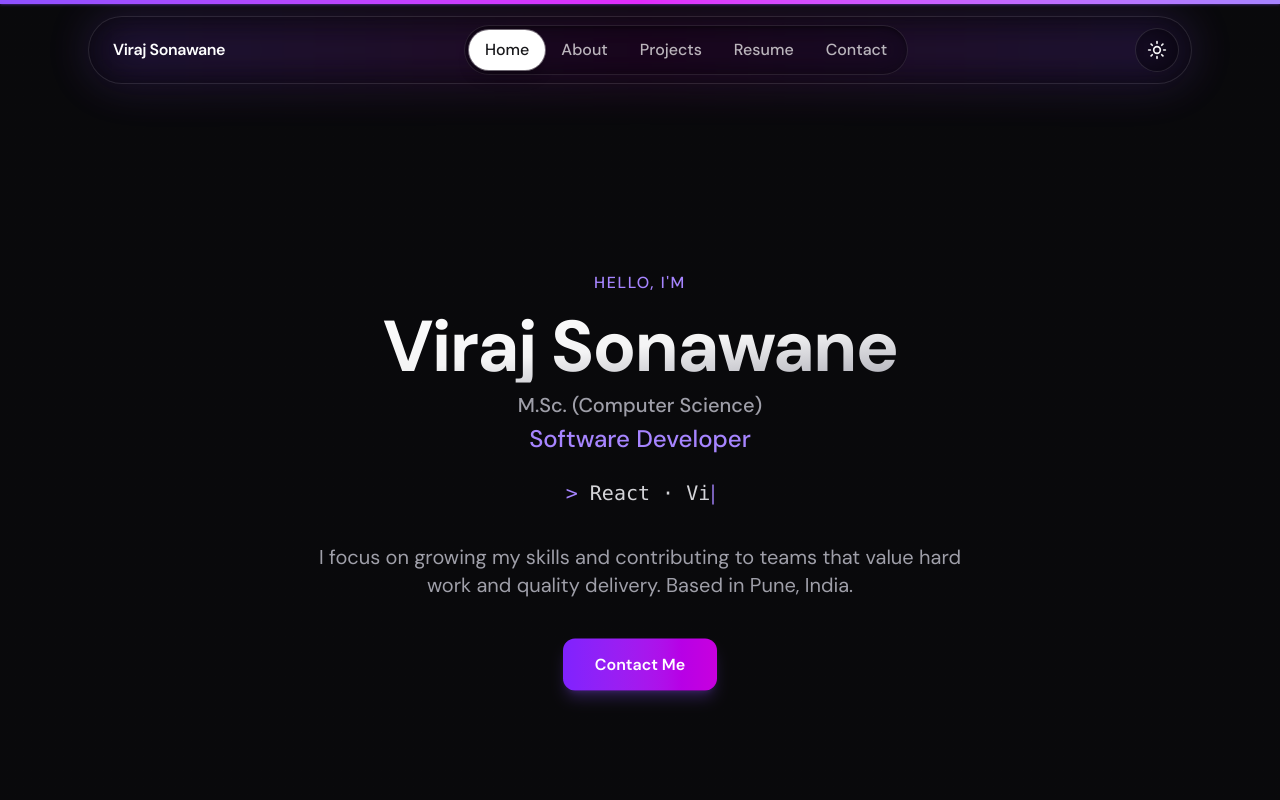
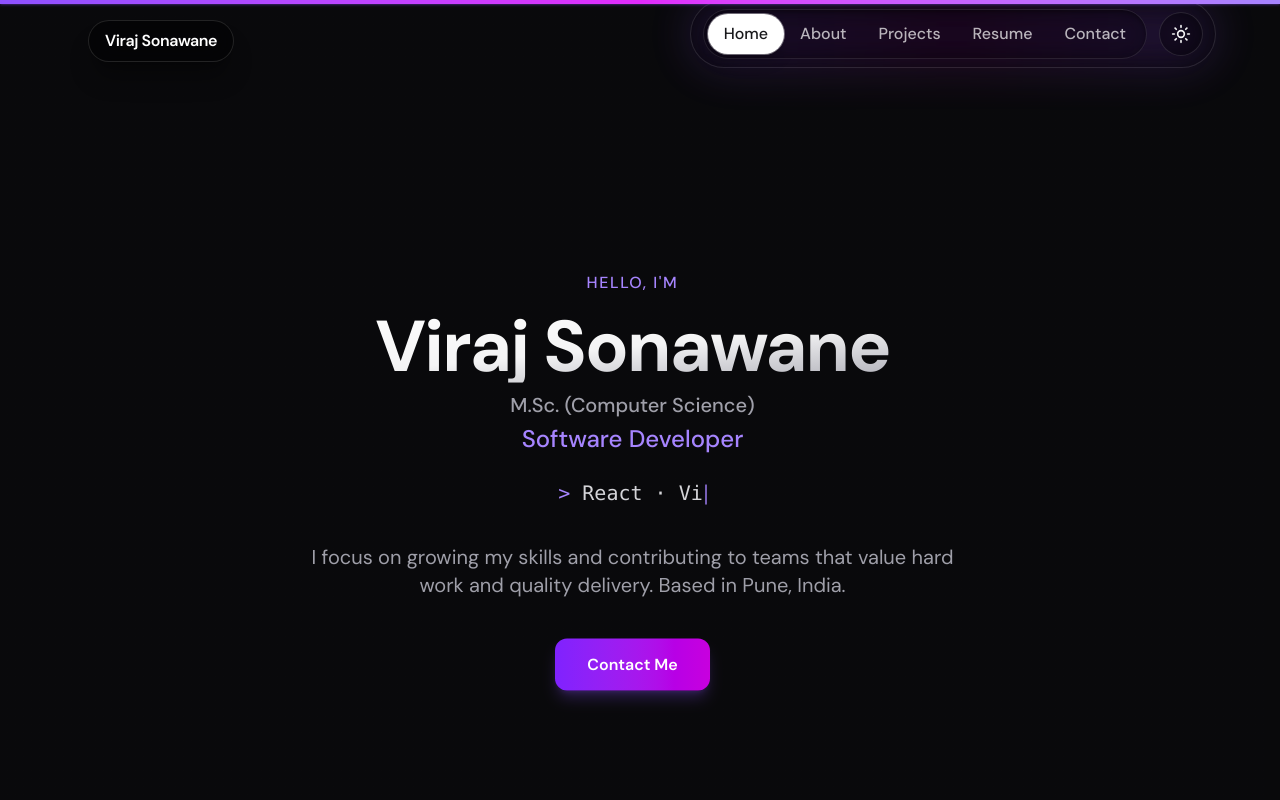
Before and after one commit to virajsonawane/Own-portfolio, a React (Vite) app: page / in a window 1280 px wide. Shown: the top 800 px of the page. Built offline with nearby package versions, Linux system fonts and the light colour scheme.

Commit message:
Project push for deploy updated

```diff
--- a/src/components/Navbar.jsx
+++ b/src/components/Navbar.jsx
@@ -1,5 +1,5 @@
-import { motion, AnimatePresence, useReducedMotion } from 'framer-motion'
-import { useEffect, useMemo, useState } from 'react'
+import { motion, AnimatePresence, animate, useMotionValue, useReducedMotion } from 'framer-motion'
+import { useEffect, useMemo, useRef, useState } from 'react'
 import { Menu, Moon, Sun, X } from 'lucide-react'
 import { useTheme } from '../context/ThemeContext'
 import { site } from '../data/siteContent'
@@ -23,6 +23,13 @@ export function Navbar() {
   const [open, setOpen] = useState(false)
   const [active, setActive] = useState('hero')
   const [scrolled, setScrolled] = useState(false)
+  const wrapRef = useRef(null)
+  const navRef = useRef(null)
+  const brandRef = useRef(null)
+  const [centerShift, setCenterShift] = useState(0)
+  const x = useMotionValue(0)
+  const xAnimRef = useRef(null)
+  const shiftSpeedPxPerSec = 520
 
   const orderedIds = useMemo(() => links.map((l) => l.id), [])
 
@@ -34,6 +41,21 @@ export function Navbar() {
     window.addEventListener('scroll', onScroll, { passive: true })
     return () => window.removeEventListener('scroll', onScroll)
   }, [])
+
+  // Constant-speed x animation (no easing or spring artifacts).
+  useEffect(() => {
+    if (reduce) return undefined
+
+    const target = scrolled ? centerShift : 0
+    const current = x.get()
+    const distance = Math.abs(target - current)
+    const duration = Math.min(1.8, Math.max(0.7, distance / shiftSpeedPxPerSec))
+
+    xAnimRef.current?.stop?.()
+    xAnimRef.current = animate(x, target, { duration, ease: 'linear' })
+
+    return () => xAnimRef.current?.stop?.()
+  }, [centerShift, reduce, scrolled, x])
 
   useEffect(() => {
     const sections = orderedIds
@@ -70,20 +92,91 @@ export function Navbar() {
     ? 'bg-white/22 dark:bg-black/55 border-white/20 dark:border-white/15 shadow-2xl'
     : 'bg-white/16 dark:bg-black/45 border-white/15 dark:border-white/12 shadow-xl'
 
+  useEffect(() => {
+    function compute() {
+      const wrap = wrapRef.current
+      const nav = navRef.current
+      const brand = brandRef.current
+      if (!wrap || !nav || !brand) return
+
+      const w = wrap.getBoundingClientRect().width
+      const n = nav.getBoundingClientRect().width
+      const b = brand.getBoundingClientRect().width
+      const gap = 16 // matches `gap-4`
+
+      // nav is positioned at right:0; we want to center it in the space *to the right of the brand*.
+      const available = Math.max(0, w - b - gap)
+      const desiredLeft = b + gap + Math.max(0, (available - n) / 2)
+      const rightPos = w - n
+      setCenterShift(desiredLeft - rightPos)
+    }
+
+    compute()
+
+    const ro = new ResizeObserver(compute)
+    if (wrapRef.current) ro.observe(wrapRef.current)
+    if (navRef.current) ro.observe(navRef.current)
+    if (brandRef.current) ro.observe(brandRef.current)
+    window.addEventListener('resize', compute)
+
+    return () => {
+      ro.disconnect()
+      window.removeEventListener('resize', compute)
+    }
+  }, [])
+
   return (
     <header className="fixed inset-x-0 top-0 z-50">
-      <div className="mx-auto max-w-6xl px-4 pt-4 sm:px-6">
+      <div
+        ref={wrapRef}
+        className="relative mx-auto flex max-w-6xl items-start justify-start gap-4 px-4 pt-4 sm:px-6"
+      >
+        {/* Brand on the far left (outside the pill) */}
+        <button
+          ref={brandRef}
+          type="button"
+          onClick={() => {
+            setOpen(false)
+            scrollToId('hero')
+          }}
+          className={[
+            'mt-1 rounded-full border px-4 py-2 text-left text-base font-semibold tracking-tight',
+            'backdrop-blur-lg backdrop-saturate-150 transition-all duration-300',
+            // Light theme
+            'border-zinc-900/15 bg-zinc-900/90 text-white shadow-xl shadow-black/20 hover:bg-zinc-900/95',
+            // Dark theme
+            'dark:border-white/12 dark:bg-black/45 dark:text-white dark:shadow-black/30 dark:hover:bg-black/55',
+          ].join(' ')}
+        >
+          {site.navBrand || 'Viraj Sonawane'}
+        </button>
+
         <motion.nav
+          ref={navRef}
           initial={reduce ? false : { y: -18, opacity: 0, scale: 0.98 }}
-          animate={reduce ? undefined : { y: 0, opacity: 1, scale: 1 }}
-          transition={{ duration: 0.7, ease: [0.16, 1, 0.3, 1] }}
+          animate={
+            reduce
+              ? undefined
+              : {
+                  y: 0,
+                  opacity: 1,
+                  scale: 1,
+                }
+          }
+          transition={{
+            // Keep the entrance consistent.
+            opacity: { duration: 0.7, ease: [0.16, 1, 0.3, 1] },
+            y: { duration: 0.7, ease: [0.16, 1, 0.3, 1] },
+            scale: { duration: 0.7, ease: [0.16, 1, 0.3, 1] },
+          }}
           aria-label="Primary"
           className={[
-            'relative flex items-center justify-between gap-3 rounded-full border px-3 py-2',
+            'absolute right-0 top-0 w-fit flex-none flex items-center justify-between gap-3 rounded-full border px-3 py-2',
             'backdrop-blur-lg backdrop-saturate-150',
             'transition-all duration-300',
             glass,
           ].join(' ')}
+          style={{ x }}
         >
           {/* Gradient edge + glow */}
           <div
@@ -91,20 +184,8 @@ export function Navbar() {
             className="pointer-events-none absolute inset-0 -z-10 rounded-full bg-gradient-to-r from-violet-500/25 via-fuchsia-500/18 to-violet-500/25 opacity-80 blur-xl"
           />
 
-          {/* Left: logo */}
-          <button
-            type="button"
-            onClick={() => {
-              setOpen(false)
-              scrollToId('hero')
-            }}
-            className="group flex max-w-[12rem] items-center gap-2 truncate rounded-full px-3 py-2 text-left text-base font-semibold tracking-tight text-zinc-900 transition hover:bg-white/18 dark:text-white"
-          >
-            <span className="truncate">{site.navBrand || 'Viraj Sonawane'}</span>
-          </button>
-
           {/* Center: links (desktop) */}
-          <div className="hidden md:flex md:flex-1 md:justify-center">
+          <div className="hidden md:flex">
             <ul className="relative flex items-center rounded-full border border-white/10 bg-black/20 p-1 shadow-inner shadow-black/30 backdrop-blur-lg dark:bg-black/35">
               {links.map((link) => {
                 const isActive = active === link.id
--- a/src/index.css
+++ b/src/index.css
@@ -10,6 +10,10 @@ html {
   scroll-behavior: smooth;
   /* Reset to default (16px base) for smaller overall typography. */
   font-size: 100%;
+  /* Prevent layout shift when the vertical scrollbar appears on scroll (Windows). */
+  scrollbar-gutter: stable;
+  /* Fallback for older browsers: always reserve scrollbar space. */
+  overflow-y: scroll;
 }
 
 body {
```
Also changed, not shown: 1 other file (tests, documents, lock files or other folders).
